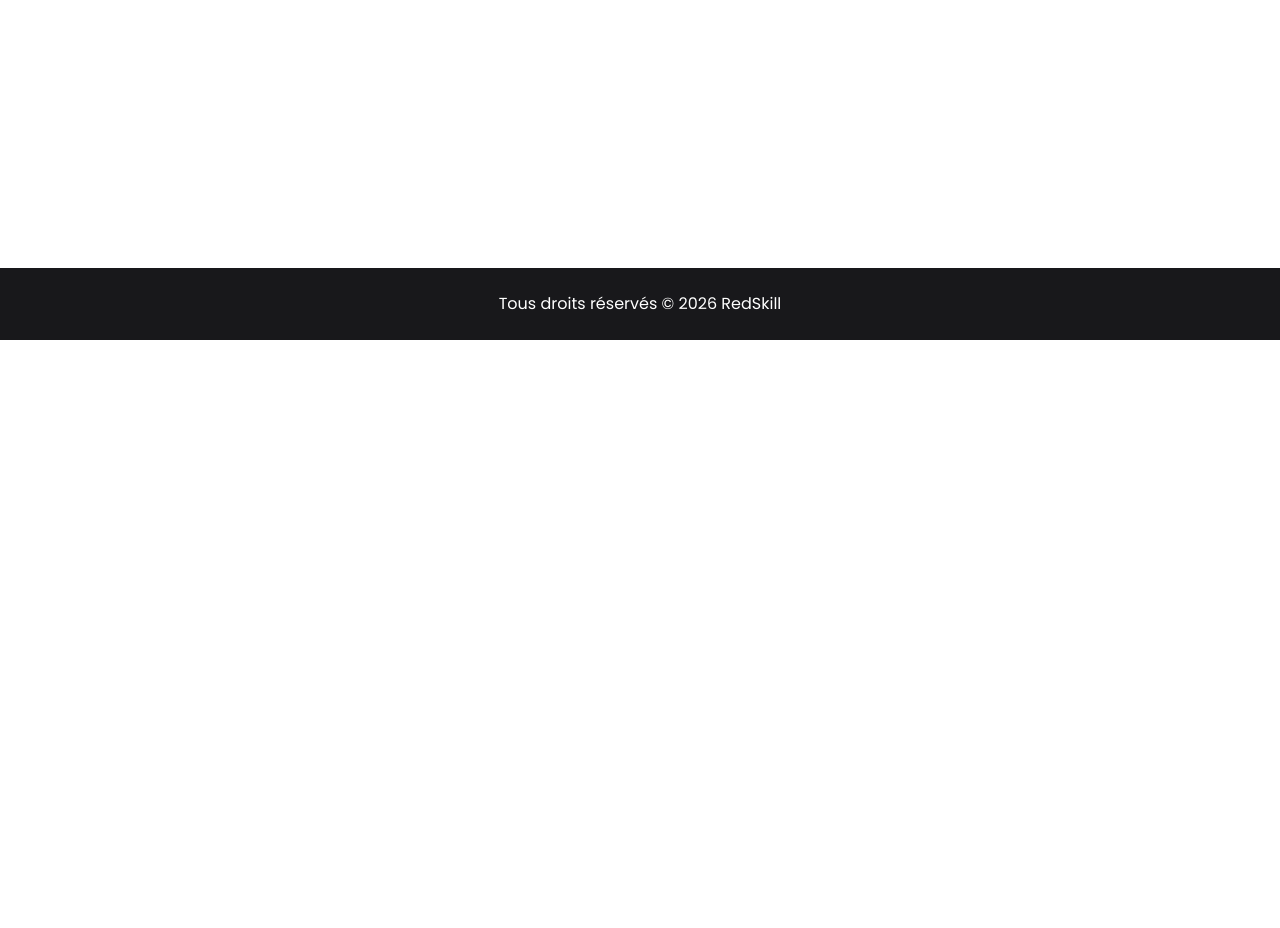
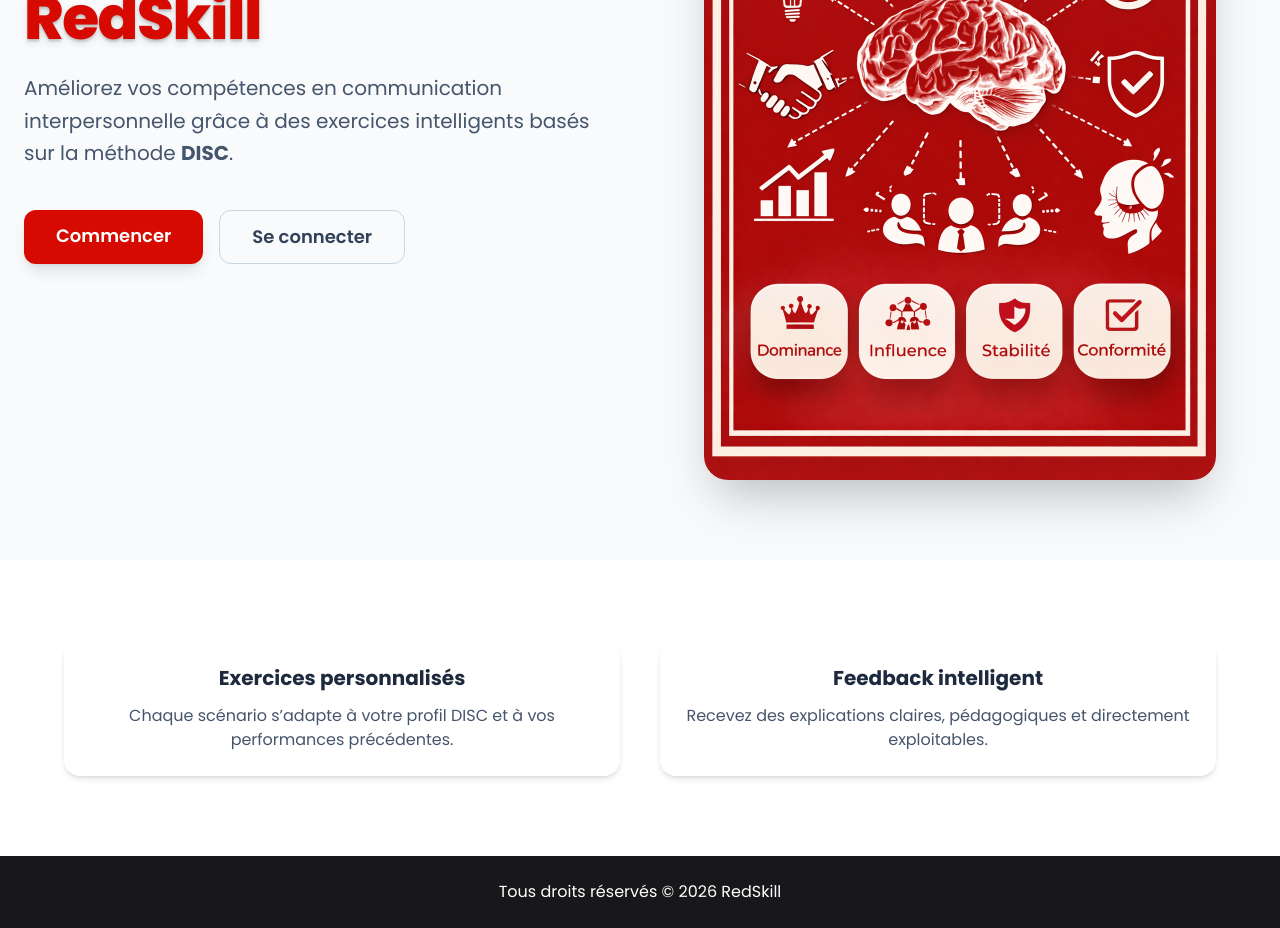
Before and after one commit to GigikerJD/redskills, a Vue app in the folder frontend/: page / in a window 1280 px wide. Shown: the part 460-1388 px from the top of the page. Before the commit the page ends 800 px from the top, so only its background shows below. Built offline with nearby package versions, Linux system fonts and the light colour scheme; what notivue would draw is missing.

Commit message:
Better home page

```diff
--- a/frontend/src/pages/Home.vue
+++ b/frontend/src/pages/Home.vue
@@ -1,12 +1,90 @@
-<script setup lang="ts">
-</script>
+<template>
+    <div class="min-h-screen bg-slate-50 flex flex-col">
 
-<template>
-    <h3 class="text-2xl sm:text-7xl text-shadow-lg font-bold tracking-tighter text-center mt-20 text-[#d60a01]">Bienvenue sur RedSkill</h3>
+        <!-- HERO + VISUAL SPLIT -->
+        <section
+        class="flex flex-col-reverse lg:flex-row items-center
+                justify-between gap-12
+                px-6 pt-24 pb-20 max-w-7xl mx-auto"
+        >
 
-    <section
-        class=""
-    >
+            <!-- LEFT: TEXT -->
+            <div class="flex-1 text-center lg:text-left">
+                <h1
+                    class="text-4xl sm:text-6xl font-extrabold tracking-tight
+                            text-[#d60a01] text-shadow-lg"
+                >
+                    Bienvenue sur RedSkill
+                </h1>
 
-    </section>
+                <p class="mt-6 max-w-xl mx-auto lg:mx-0
+                        text-lg sm:text-xl text-slate-600 leading-relaxed">
+                    Améliorez vos compétences en communication interpersonnelle grâce à des
+                    exercices intelligents basés sur la méthode <strong>DISC</strong>.
+                </p>
+
+                <div class="mt-10 flex gap-4 flex-wrap
+                            justify-center lg:justify-start">
+                    <RouterLink
+                        to="/signup"
+                        class="px-8 py-3 rounded-xl bg-[#d60a01] text-white
+                            font-semibold text-lg hover:bg-[#b50901]
+                            transition shadow-lg"
+                    >
+                        Commencer
+                    </RouterLink>
+
+                    <RouterLink
+                        to="/signin"
+                        class="px-8 py-3 rounded-xl border border-slate-300
+                            text-slate-700 font-semibold text-lg
+                            hover:bg-slate-100 transition"
+                    >
+                        Se connecter
+                    </RouterLink>
+                </div>
+            </div>
+
+            <!-- RIGHT: IMAGE -->
+            <div class="flex-1 flex justify-center">
+                <div
+                class="w-full max-w-lg rounded-3xl overflow-hidden
+                        shadow-2xl bg-white"
+                >
+                <img
+                    src="../assets/images/poster.png"
+                    alt="RedSkill – Développement des compétences relationnelles"
+                    class="w-full object-cover"
+                />
+                </div>
+            </div>
+        </section>
+
+
+        <!-- VALUE -->
+        <section class="bg-white py-20 px-6">
+            <div class="max-w-6xl mx-auto grid grid-cols-1 md:grid-cols-2 gap-10 text-center">
+
+                <div class="p-6 rounded-2xl shadow-md">
+                    <h3 class="text-xl font-bold text-slate-800 mb-3">
+                        Exercices personnalisés
+                    </h3>
+                    <p class="text-slate-600">
+                        Chaque scénario s’adapte à votre profil DISC et à vos performances
+                        précédentes.
+                    </p>
+                </div>
+
+                <div class="p-6 rounded-2xl shadow-md">
+                    <h3 class="text-xl font-bold text-slate-800 mb-3">
+                        Feedback intelligent
+                    </h3>
+                    <p class="text-slate-600">
+                        Recevez des explications claires, pédagogiques et directement
+                        exploitables.
+                    </p>
+                </div>
+            </div>
+        </section>
+    </div>
 </template>
```
Also changed, not shown: frontend/src/assets/images/poster.png (added).
